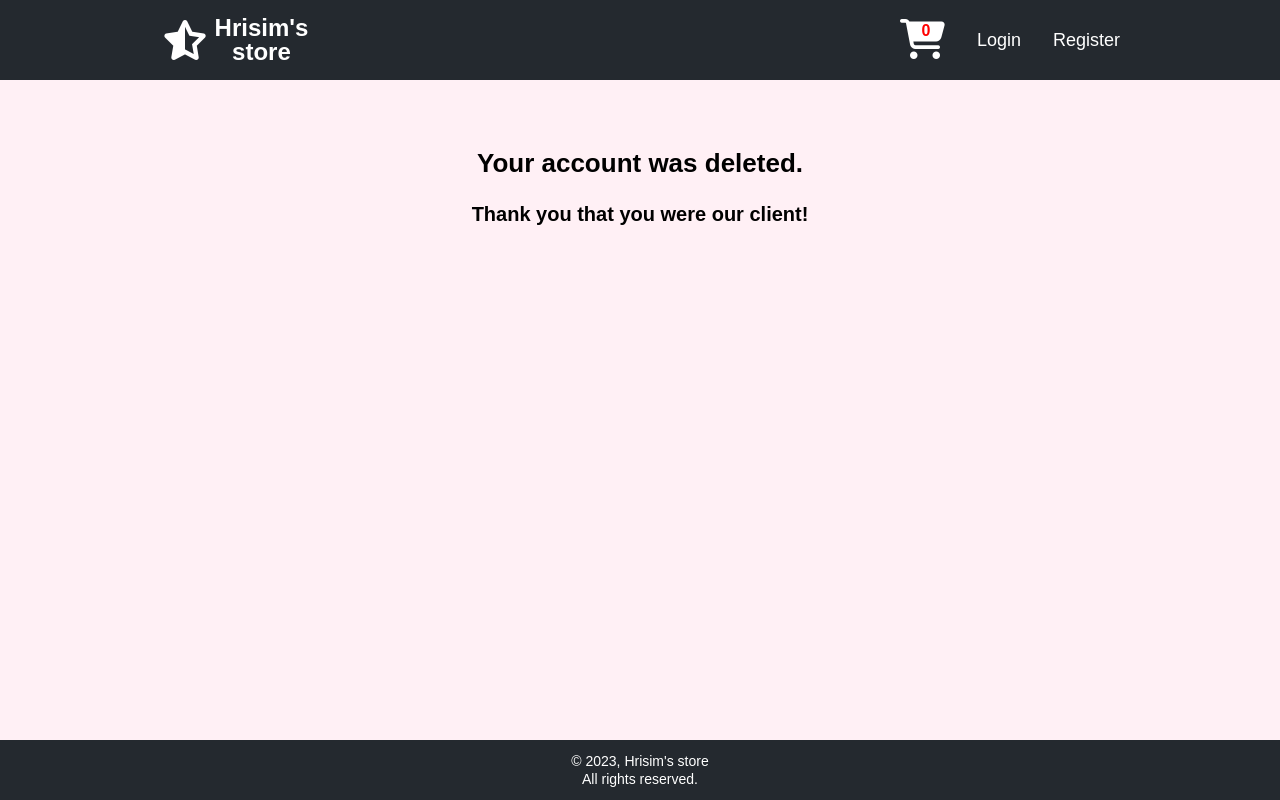
After one commit to hrisimov/ecommerce, a Django app: page /accounts/delete-done/ in a window 1280 px wide. The commit adds this page. Run offline with Django 4.2, Linux system fonts and the light colour scheme.

Commit message:
Added account delete functionality

```diff
--- a/ecommerce/ecommerce/accounts/forms.py
+++ b/ecommerce/ecommerce/accounts/forms.py
@@ -42,6 +42,12 @@ class UserEditForm(forms.ModelForm):
         }
 
 
+class UserDeleteForm(forms.ModelForm):
+    class Meta:
+        model = UserModel
+        fields = ()
+
+
 class ProfileEditForm(forms.ModelForm):
     class Meta:
         model = Profile
--- a/ecommerce/ecommerce/accounts/urls.py
+++ b/ecommerce/ecommerce/accounts/urls.py
@@ -2,7 +2,7 @@ from django.urls import path
 
 from ecommerce.accounts.views import register, activate, UserLoginView, UserLogoutView, UserPasswordResetView, \
     UserPasswordResetDoneView, UserPasswordResetConfirmView, UserPasswordResetCompleteView, get_account_details, \
-    UserPasswordChangeView, UserPasswordChangeDoneView, edit_account
+    UserPasswordChangeView, UserPasswordChangeDoneView, edit_account, delete_account, AccountDeleteDoneView
 
 app_name = 'accounts'
 
@@ -19,6 +19,8 @@ urlpatterns = (
     path('password-change/', UserPasswordChangeView.as_view(), name='password change'),
     path('password-change-done/', UserPasswordChangeDoneView.as_view(), name='password change done'),
     path('edit/', edit_account, name='edit'),
+    path('delete/', delete_account, name='delete'),
+    path('delete-done/', AccountDeleteDoneView.as_view(), name='delete done'),
 )
 
 from . import signals
--- a/ecommerce/ecommerce/accounts/views.py
+++ b/ecommerce/ecommerce/accounts/views.py
@@ -1,4 +1,4 @@
-from django.contrib.auth import get_user_model, views as auth_views
+from django.contrib.auth import get_user_model, views as auth_views, logout
 from django.contrib.auth.decorators import login_required
 from django.contrib.sites.shortcuts import get_current_site
 from django.core.exceptions import ObjectDoesNotExist
@@ -7,8 +7,9 @@ from django.template.loader import render_to_string
 from django.urls import reverse_lazy
 from django.utils.encoding import force_bytes, force_str
 from django.utils.http import urlsafe_base64_encode, urlsafe_base64_decode
+from django.views import generic as views
 
-from .forms import UserRegistrationForm, UserPasswordResetForm, UserEditForm, ProfileEditForm
+from .forms import UserRegistrationForm, UserPasswordResetForm, UserEditForm, ProfileEditForm, UserDeleteForm
 from .models import Profile
 from .tasks import send_account_activation_email
 from .tokens import account_activation_token
@@ -112,3 +113,22 @@ def edit_account(request):
     }
 
     return render(request, 'accounts/account_edit.html', context)
+
+
+@login_required
+def delete_account(request):
+    if request.method == 'POST':
+        form = UserDeleteForm(request.POST, instance=request.user)
+        form.instance.is_active = False
+        if form.is_valid():
+            form.save()
+            logout(request)
+            return redirect('accounts:delete done')
+    else:
+        form = UserDeleteForm(instance=request.user)
+
+    return render(request, 'accounts/account_delete/index.html', {'form': form})
+
+
+class AccountDeleteDoneView(views.TemplateView):
+    template_name = 'accounts/account_delete/account_delete_done.html'
--- /dev/null
+++ b/ecommerce/templates/accounts/account_delete/account_delete_done.html
@@ -0,0 +1,17 @@
+{% extends 'base/base.html' %}
+
+{% block title %}
+	Account deleted
+{% endblock %}
+
+{% block content %}
+    <style>
+        .main h2 {
+            text-align: center;
+            margin-bottom: 16px;
+        }
+    </style>
+
+	<h2>Your account was deleted.</h2>
+    <h3>Thank you that you were our client!</h3>
+{% endblock %}
--- a/ecommerce/templates/accounts/account_details.html
+++ b/ecommerce/templates/accounts/account_details.html
@@ -29,7 +29,7 @@
             {% endif %}
         </p>
     </div>
-    <a href="#" class="btn change-password-link">Change password</a>
-    <a href="#" class="btn edit-account-link">Edit account</a>
-    <a href="#" class="btn delete-account-link">Delete account</a>
+    <a href="{% url 'accounts:password change' %}" class="btn change-password-link">Change password</a>
+    <a href="{% url 'accounts:edit' %}" class="btn edit-account-link">Edit account</a>
+    <a href="{% url 'accounts:delete' %}" class="btn delete-account-link">Delete account</a>
 {% endblock %}
--- a/ecommerce/templates/accounts/login.html
+++ b/ecommerce/templates/accounts/login.html
@@ -25,9 +25,9 @@
             {{ form.password.errors }}
             <label for="{{ form.password.id_for_label }}">{{ form.password.label }}</label>
             {{ form.password }}
+            <a href="{% url 'accounts:password reset' %}" class="link forgot-password-link">Forgot password?</a>
         </div>
 
-        <a href="{% url 'accounts:password reset' %}" class="link forgot-password-link">Forgot password?</a>
         <button class="btn">Login</button>
         <a href="{% url 'accounts:register' %}" class="link register-link">Don't have an account?</a>
     </form>
```
Also changed, not shown: ecommerce/static/css/accounts/login.css (+10 -2 lines), ecommerce/templates/accounts/account_delete/index.html (added, +13 -0 lines).
